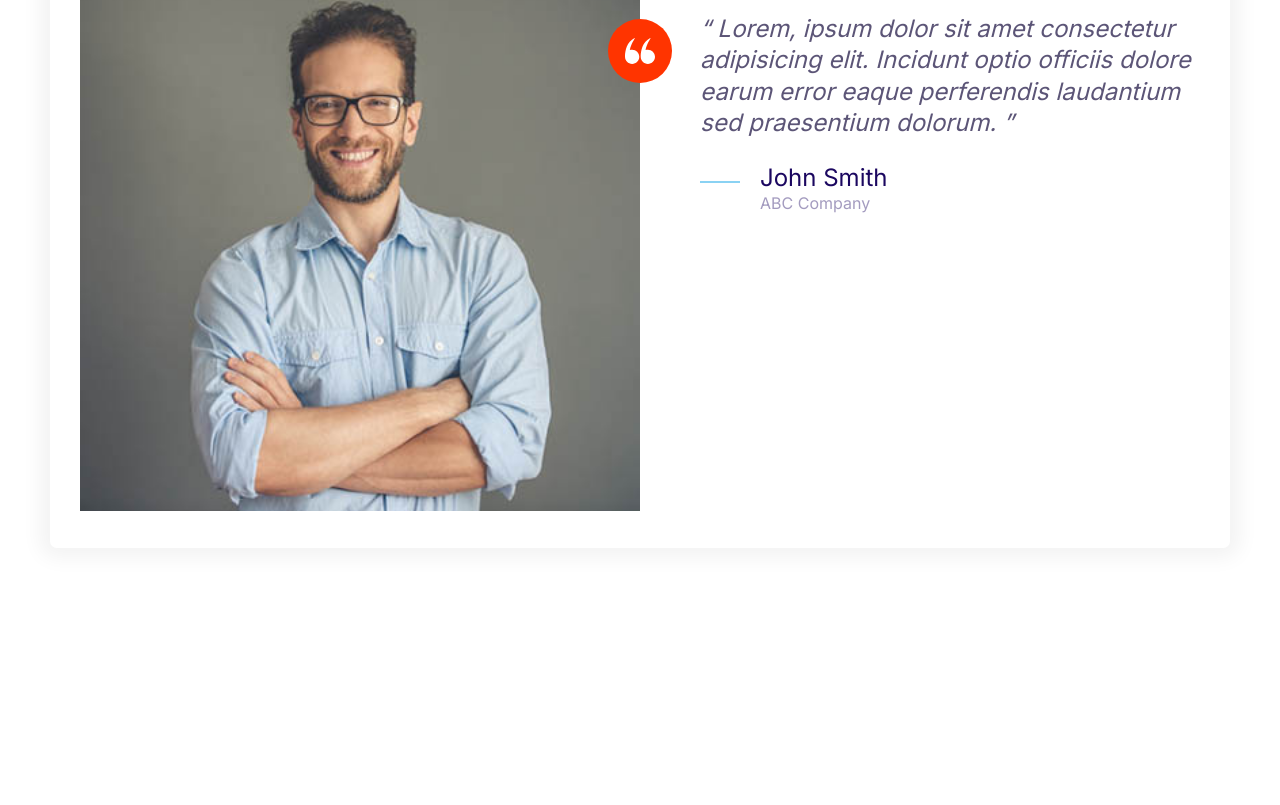
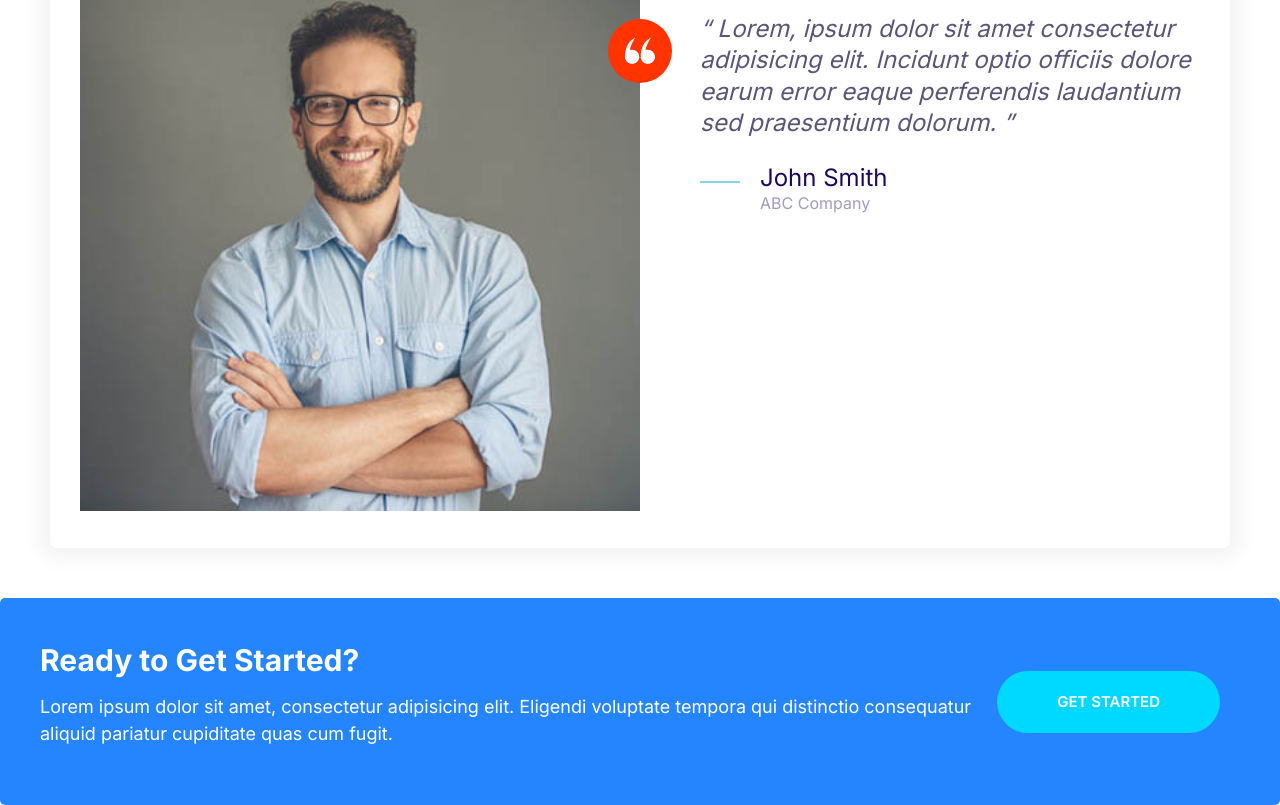
Before and after one commit to Solobrad/Nickefy_Cloud_hosting, a plain HTML site: page index.html in a window 1280 px wide. Shown: the part 1434-2239 px from the top of the page. Before the commit the page ends 2032 px from the top, so only its background shows below. Drawn offline with Linux system fonts and the light colour scheme.

Commit message:
Adding Callouts

```diff
--- a/CSS/styles.css
+++ b/CSS/styles.css
@@ -244,6 +244,7 @@ body {
    border: 2px solid var(--color-headings);
  }
 
+
  .btn--outline:hover {
    background: var(--color-headings);
    color: #fff;
@@ -253,6 +254,11 @@ body {
    width: 100%;
    display: inline-block;
  }
+
+ .btn--stretched {
+  padding-left: 6rem;
+  padding-right: 6rem;
+}
 
  @media screen and (min-width: 1024px) {
    .btn {
@@ -501,3 +507,44 @@ body {
     margin-right: 0;
   }
 }
+
+/* Callouts */
+.callout {
+  padding: 4rem;
+  border-radius: 5px;
+}
+
+.callout--primary {
+  background: var(--color-primary);
+  color: #fff;
+}
+
+.callout__heading {
+  color: #fff;
+  margin-top: 0;
+  font-size: 3rem;
+}
+
+.callout .btn {
+  justify-self: center;
+  align-self: center;
+}
+
+.callout__content {
+  text-align: center;
+}
+
+@media screen and (min-width: 768px) {
+  .callout .grid--1x2 {
+    grid-template-columns: 1fr auto;
+  }
+
+  .callout__content {
+    text-align: left;
+  }
+
+  .callout .btn {
+    justify-self: start;
+    margin: 0 2rem;
+  }
+}
--- a/index.html
+++ b/index.html
@@ -133,5 +133,19 @@
         </blockquote>
       </div>
     </div>
+
+    <div class="callout callout--primary">
+      <div class="grid grid--1x2">
+        <div class="callout__content">
+          <h2 class="callout__heading">Ready to Get Started?</h2>
+          <p>
+            Lorem ipsum dolor sit amet, consectetur adipisicing elit. Eligendi
+            voluptate tempora qui distinctio consequatur aliquid pariatur
+            cupiditate quas cum fugit.
+          </p>
+        </div>
+        <a href="#" class="btn btn--secondary btn--stretched">Get Started</a>
+      </div>
+    </div>
   </body>
 </html>
```
Also changed, not shown: components/callouts.html (added, +13 -0 lines).
